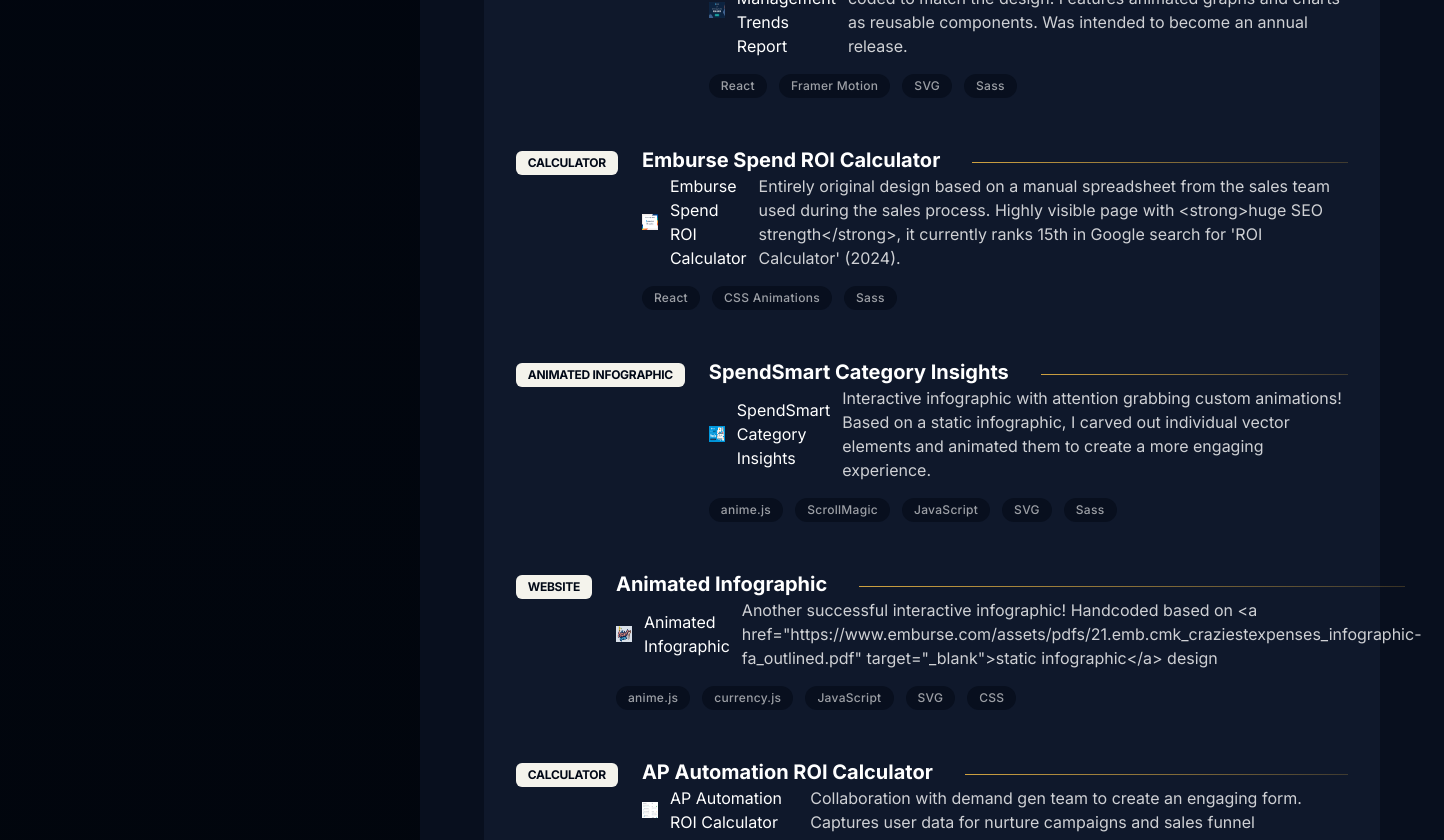
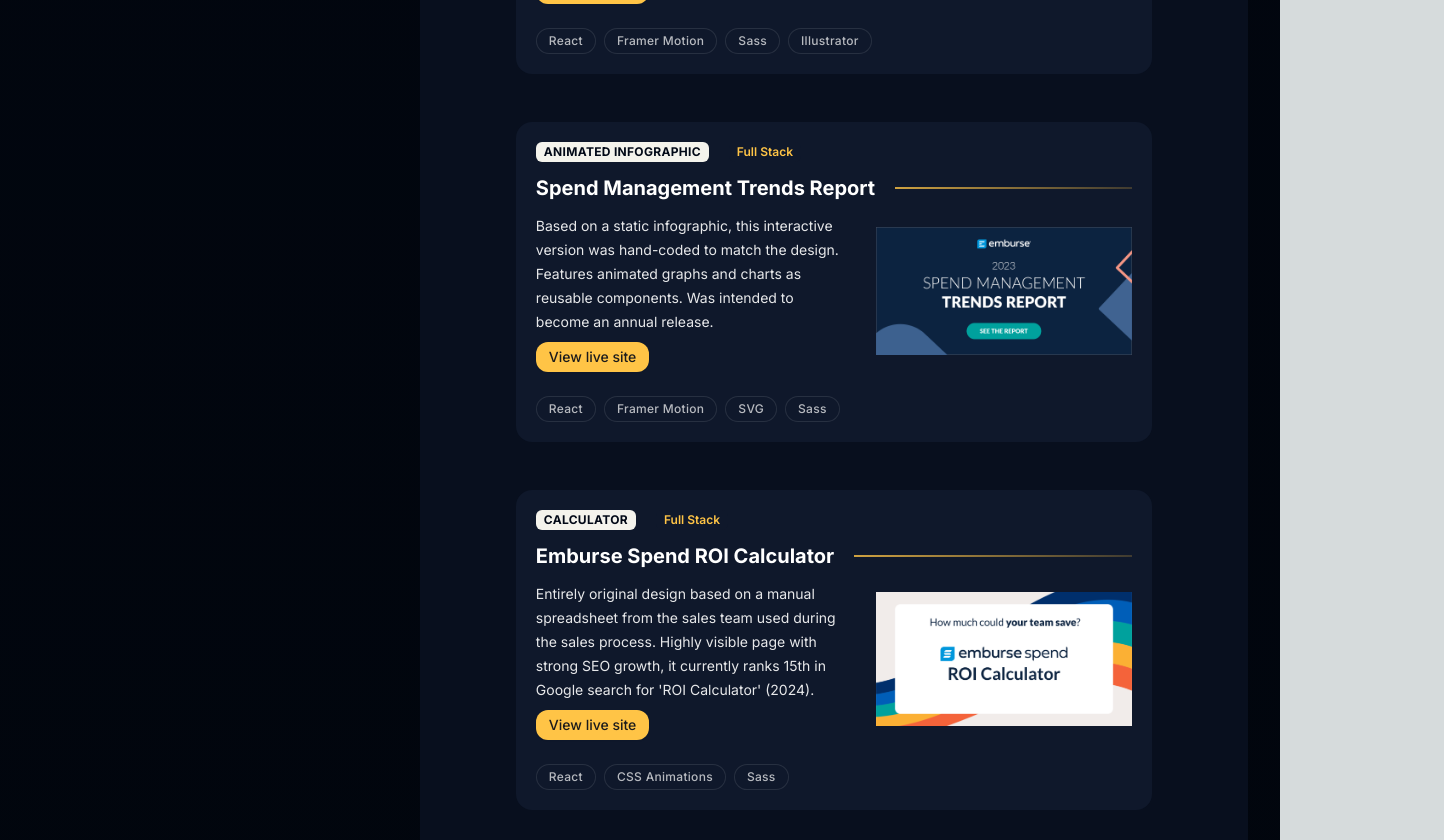
Before and after one commit to weytools/nextfolio-2024, a Next.js app: page / in a window 1280 px wide. Shown: the part 1640-2480 px from the top of the page, 1444 px wide, since content can reach past the window. Built offline with nearby package versions, Linux system fonts and the light colour scheme.

Commit message:
Projects cards mostly complete

```diff
--- a/src/components/AboutBlock.tsx
+++ b/src/components/AboutBlock.tsx
@@ -2,7 +2,7 @@
   return (
     <div className="relative before:block before:absolute before:-inset-px before:bg-fin-blue before:rounded-lg before:accent-background-rotating">
 
-      <div className="border-gray border relative bg-fin-blue p-7 pt-6 rounded-lg flex flex-col gap-2 ">
+      <div className="border-fin-yellow/10 border relative bg-fin-blue p-7 pt-6 rounded-lg flex flex-col gap-2 ">
         {/* <div className="absolute top-2 left-2 z-1 aspect-square w-6 rounded-tl-md border-t border-l border-white/20 " />
         <div className="absolute top-2 right-2 z-1 aspect-square w-6 rounded-tr-md border-t border-r border-white/20 " />
         <div className="absolute bottom-2 left-2 z-1 aspect-square w-6 rounded-bl-md border-b border-l border-white/20 " />
--- a/src/components/ProjectsBlock.tsx
+++ b/src/components/ProjectsBlock.tsx
@@ -3,24 +3,19 @@
 import { FileText } from "lucide-react";
 import Link from "next/link";
 export default function ResumeBlock() {
-
   return (
     // <div className="bg-gray p-8 rounded-lg flex flex-col gap-2">
     // <div className="relative before:block before:absolute before:-inset-px before:bg-lilac before:rounded-lg before:accent-background-rotating">
-    <section className="w-full p-8 pt-7 relative rounded-lg  bg-fin-blue-light">
-
+    <section className="relative w-full rounded-lg p-8 pt-7">
       <div className="space-y-8">
-        <div className="flex justify-between items-baseline">
+        <div className="flex items-baseline justify-between">
           <h2 className="mb-4 text-3xl font-bold">Projects</h2>
         </div>
-        <div className="gap-y-12 flex flex-col">
-          {projects.map(e => <ProjectCard key={e.title} {...e} />)}
+        <div className="flex flex-col gap-y-12">
+          {projects.map((e) => (
+            <ProjectCard key={e.title} {...e} />
+          ))}
         </div>
-      </div>
-      <div className="mt-16 text-center">
-        <Link href="/Resume-Isaac-Weymouth.pdf" target="_blank" className="text-fin-dark-blue bg-fin-cream hover:brightness-125 transition-all inline-block py-2 px-4 rounded-2xl text-lg font-semibold">
-          <FileText className="inline align-top mr-1" /> Full Resume</Link>
-
       </div>
     </section>
     // </div>
@@ -30,19 +25,72 @@
 
 function ProjectCard(props: ProjectInfo) {
   return (
-    <>
-      <div className="flex flex-row gap-6 items-baseline">
-        <div className="bg-fin-cream  text-fin-dark-blue px-3 py-1 rounded-md text-xs font-bold inline uppercase tracking-tight min-w-max">{props.subtitle}</div>
-        <div className="flex flex-col grow">
-          <h3 className=" text-xl font-bold flex">{props.title}<div className="block bg-gradient-to-l from-fin-yellow/20 via-fin-yellow/50 to-fin-yellow/80 flex-grow h-px w-auto mt-4 ml-8" /></h3>
-          <p className={`inline-flex text-white/80 gap-x-3 items-center`}>
-            <img className='w-4 h-4 inline' alt={`${props.imageAlt} logo`} src={props.image} /><span className="text-white">{props.title}</span> <span>{props.description}</span></p>
-          <ul className='flex flex-wrap flex-row gap-x-3 gap-y-2 mt-4'>
-            {props.footer.map((r, i) => <li key={i} className="bg-fin-blue text-white/60 text-xs font-medium tracking-wide rounded-2xl py-1 px-3">{r}</li>)}
-          </ul>
+    <div className="group relative flex flex-col gap-6 rounded-2xl bg-fin-blue-light md:flex-row">
+      {/* Content */}
+      <div className="flex flex-1 flex-col gap-2 p-5">
+        <div className="mb-1 flex items-center gap-3">
+          <span className="min-w-max rounded-md bg-fin-cream px-2 py-0.5 text-xs font-bold uppercase tracking-wide text-fin-dark-blue">
+            {props.subtitle}
+          </span>
+          <span className="ml-2 rounded-md bg-fin-blue-light px-2 py-0.5 text-xs font-semibold text-fin-yellow">
+            Full Stack
+          </span>
         </div>
+        <h3 className="flex items-center gap-2 text-xl font-bold text-white">
+          {props.title}
+          <span className="ml-3 h-0.5 flex-1 bg-gradient-to-l from-fin-yellow/20 via-fin-yellow/50 to-fin-yellow/80" />
+        </h3>
+
+        <div className="flex flex-row gap-8">
+          <div>
+            <div className="prose prose-sm prose-invert mb-2 mt-1 max-w-none text-white/90">
+              {props.description}
+            </div>
+            <div className="mt-2 flex flex-wrap gap-2">
+              {props.buttons.map((btn, i) =>
+                btn.ref ? (
+                  <a
+                    key={i}
+                    href={btn.ref}
+                    target="_blank"
+                    rel="noopener noreferrer"
+                    className={`inline-flex items-center gap-2 rounded-xl border border-fin-yellow/30 bg-fin-yellow px-3 py-1 text-sm font-medium text-fin-dark-blue/90 shadow-sm transition-all hover:bg-fin-yellow/90 hover:text-fin-dark-blue ${btn.isSource ? "ring-2 ring-fin-yellow/60 ring-offset-2" : ""}`}
+                    dangerouslySetInnerHTML={{ __html: btn.label }}
+                  />
+                ) : null,
+              )}
+            </div>
+          </div>
+          <img
+            src={props.image}
+            alt={props.imageAlt}
+            className="h-full w-full object-contain md:w-64"
+            loading="lazy"
+          />
+        </div>
+
+        <ul className="mt-4 flex flex-wrap gap-2">
+          {props.footer.map((tech, i) => (
+            <li
+              key={i}
+              className="rounded-2xl border border-white/10 bg-fin-blue-light px-3 py-1 text-xs font-medium tracking-wide text-white/70"
+            >
+              {tech}
+            </li>
+          ))}
+        </ul>
       </div>
-
-    </>
-  )
+    </div>
+  );
 }
+// <div className="flex flex-row gap-6 items-baseline">
+//   <div className="bg-fin-cream  text-fin-dark-blue px-3 py-1 rounded-md text-xs font-bold inline uppercase tracking-tight min-w-max">{props.subtitle}</div>
+//   <div className="flex flex-col grow">
+//     <h3 className=" text-xl font-bold flex">{props.title}<div className="block bg-gradient-to-l from-fin-yellow/20 via-fin-yellow/50 to-fin-yellow/80 flex-grow h-px w-auto mt-4 ml-8" /></h3>
+//     <p className={`inline-flex text-white/80 gap-x-3 items-center`}>
+//       <img className='w-4 h-4 inline' alt={`${props.imageAlt} logo`} src={props.image} /><span className="text-white">{props.title}</span> <span>{props.description}</span></p>
+//     <ul className='flex flex-wrap flex-row gap-x-3 gap-y-2 mt-4'>
+//       {props.footer.map((r, i) => <li key={i} className="bg-fin-blue text-white/60 text-xs font-medium tracking-wide rounded-2xl py-1 px-3">{r}</li>)}
+//     </ul>
+//   </div>
+// </div>
--- a/src/components/ResumeBlock.tsx
+++ b/src/components/ResumeBlock.tsx
@@ -7,7 +7,7 @@
   return (
     // <div className="bg-gray p-8 rounded-lg flex flex-col gap-2">
     // <div className="relative before:block before:absolute before:-inset-px before:bg-lilac before:rounded-lg before:accent-background-rotating">
-    <section className="w-full p-8 pt-7 relative rounded-lg  bg-fin-blue-light">
+    <section className="w-full p-8 pt-7 relative rounded-lg  bg-fin-blue">
 
       <div className="space-y-8">
         <div className="flex justify-between items-baseline">
@@ -49,7 +49,7 @@
           <p className={`inline-flex text-white/80 gap-x-3 items-center`}>
             <img className='w-4 h-4 inline' alt={`${company} logo`} src={icon} /><span className="text-white">{company}</span> <span>{location}</span></p>
           <ul className='flex flex-wrap flex-row gap-x-3 gap-y-2 mt-4'>
-            {techs.map((r, i) => <li key={i} className="bg-fin-blue text-white/60 text-xs font-medium tracking-wide rounded-2xl py-1 px-3">{r}</li>)}
+            {techs.map((r, i) => <li key={i} className="bg-fin-blue-light text-white/60 text-xs font-medium tracking-wide rounded-2xl py-1 px-3">{r}</li>)}
           </ul>
         </div>
       </div>
--- a/src/data/projects.ts
+++ b/src/data/projects.ts
@@ -17,10 +17,10 @@
         "image": "/projects/spend-op-preview.jpg",
         "imageAlt": "project screenshot",
         "subtitle": "Interactive Quiz",
-        "description": "React quiz that asseses your companies current expense management automation. Fully animated, featuring easter egg interactions to encourage longer engagement. Collaborated on design with internal graphics department. <br> <em>Bypass the initial form with <a href=\"https://spend-op-grader.vercel.app/#/questions/expense/data/0\" target=\"_blank\">this direct link.</a></em>",
+        "description": "React quiz that asseses your companies current expense management automation. Fully animated, featuring easter egg interactions to encourage longer engagement. Collaborated on design with internal graphics department. ",
         "buttons": [
             {
-                "label": "<i class=\"fas fa-globe mr-2\"></i>View site",
+                "label": "View live site",
                 "ref": "https://spend-op-grader.vercel.app/"
             }
 
@@ -35,7 +35,7 @@
         "description": "Based on a static infographic, this interactive version was hand-coded to match the design. Features animated graphs and charts as reusable components. Was intended to become an annual release.",
         "buttons": [
             {
-                "label": "<i class=\"fas fa-globe mr-2\"></i>View site",
+                "label": "View live site",
                 "ref": "https://www.emburse.com/insights/2023-spend-management-trends-report"
             }
 
@@ -47,10 +47,10 @@
         "image": "/projects/spend-roi.png",
         "imageAlt": "project screenshot",
         "subtitle": "Calculator",
-        "description": "Entirely original design based on a manual spreadsheet from the sales team used during the sales process. Highly visible page with <strong>huge SEO strength</strong>, it currently ranks 15th in Google search for 'ROI Calculator' (2024).",
+        "description": "Entirely original design based on a manual spreadsheet from the sales team used during the sales process. Highly visible page with strong SEO growth, it currently ranks 15th in Google search for 'ROI Calculator' (2024).",
         "buttons": [
             {
-                "label": "<i class=\"fas fa-globe mr-2\"></i>View site",
+                "label": "View live site",
                 "ref": "https://www.emburse.com/products/spend/return-on-investment-calculator"
             }
 
@@ -65,7 +65,7 @@
         "description": "Interactive infographic with attention grabbing custom animations! Based on a static infographic, I carved out individual vector elements and animated them to create a more engaging experience.",
         "buttons": [
             {
-                "label": "<i class=\"fas fa-globe mr-2\"></i>View site",
+                "label": "View live site",
                 "ref": "https://www.emburse.com/learn/spendsmart-2022"
             }
 
@@ -78,14 +78,14 @@
         "image": "/projects/craziest.png",
         "imageAlt": "project screenshot",
         "subtitle": "Website",
-        "description": "Another successful interactive infographic! \nHandcoded based on <a href=\"https://www.emburse.com/assets/pdfs/21.emb.cmk_craziestexpenses_infographic-fa_outlined.pdf\" target=\"_blank\">static infographic</a> design",
+        "description": "Another successful interactive infographic! Handcoded based on static infographic design",
         "buttons": [
             {
-                "label": "<i class=\"fas fa-globe mr-2\"></i>View site",
+                "label": "View live site",
                 "ref": "https://www.emburse.com/learn/craziest-expenses-2021"
             },
             {
-                "label": "<i class=\"fab fa-github mr-2\"></i>Source code",
+                "label": "Source code",
                 "ref": "https://github.com/weytools/Craziest-Expenses-2021",
                 "isSource": true
             }
@@ -93,67 +93,67 @@
         ],
         "footer": ['anime.js', 'currency.js', 'JavaScript', 'SVG', 'CSS']
     },
-    {
-        "title": "AP Automation ROI Calculator",
-        "image": "/projects/ap-roi-calc.png",
-        "imageAlt": "project screenshot",
-        "subtitle": "Calculator",
-        "description": "Collaboration with demand gen team to create an engaging form. Captures user data for nurture campaigns and sales funnel",
-        "buttons": [
-            {
-                "label": "<i class=\"fas fa-globe mr-2\"></i>View site",
-                "ref": "https://www.emburse.com/solutions/ap-roi-calculator"
-            },
-            {
-                "label": "<i class=\"fab fa-github mr-2\"></i>Source code",
-                "ref": "https://github.com/weytools/ROI-Calculator",
-                "isSource": true
-            }
+    // {
+    //     "title": "AP Automation ROI Calculator",
+    //     "image": "/projects/ap-roi-calc.png",
+    //     "imageAlt": "project screenshot",
+    //     "subtitle": "Calculator",
+    //     "description": "Collaboration with demand gen team to create an engaging form. Captures user data for nurture campaigns and sales funnel",
+    //     "buttons": [
+    //         {
+    //             "label": "View live site",
+    //             "ref": "https://www.emburse.com/solutions/ap-roi-calculator"
+    //         },
+    //         {
+    //             "label": "Source code",
+    //             "ref": "https://github.com/weytools/ROI-Calculator",
+    //             "isSource": true
+    //         }
 
-        ],
-        "footer": ['jQuery', 'Marketo', 'CSS']
-    },
-    {
-        "title": "Cat Simulator",
-        "image": "images/react-v2-small.png",
-        "imageAlt": "project screenshot",
-        "subtitle": "React App",
-        "description": "Randomly generated cats with depleting needs and button interactions!",
-        "buttons": [
-            {
-                "label": "<i class=\"fas fa-globe mr-2\"></i>Launch app",
-                "ref": "./react.html"
-            },
-            {
-                "label": "<i class=\"fab fa-github mr-2\"></i>Source code",
-                "ref": "https://github.com/weytools/react-cat-sim",
-                "isSource": true
-            }
+    //     ],
+    //     "footer": ['jQuery', 'Marketo', 'CSS']
+    // },
+    // {
+    //     "title": "Cat Simulator",
+    //     "image": "images/react-v2-small.png",
+    //     "imageAlt": "project screenshot",
+    //     "subtitle": "React App",
+    //     "description": "Randomly generated cats with depleting needs and button interactions!",
+    //     "buttons": [
+    //         {
+    //             "label": "Launch app",
+    //             "ref": "./react.html"
+    //         },
+    //         {
+    //             "label": "Source code",
+    //             "ref": "https://github.com/weytools/react-cat-sim",
+    //             "isSource": true
+    //         }
 
-        ],
-        "footer": ['React', 'JSX', 'API', 'Boostrap', 'Sass']
-    },
-    {
-        "title": "ROI Calculator",
-        "image": "/projects/roi-calc.png",
-        "imageAlt": "project screenshot",
-        "subtitle": "Website",
-        "description": "Collaboration with demand gen team to create an engaging form with high fill rates. Captures user data for nurture campaigns and sales funnel",
-        "buttons": [
-            {
-                "label": "<i class=\"fas fa-globe mr-2\"></i>View site",
-                "ref": "https://www.emburse.com/solutions/roi-calculator"
-            },
-            {
-                "label": "<i class=\"fab fa-github mr-2\"></i>Source code",
-                "ref": "https://github.com/weytools/ROI-Calculator",
-                "isSource": true
-            }
+    //     ],
+    //     "footer": ['React', 'JSX', 'API', 'Boostrap', 'Sass']
+    // },
+    // {
+    //     "title": "ROI Calculator",
+    //     "image": "/projects/roi-calc.png",
+    //     "imageAlt": "project screenshot",
+    //     "subtitle": "Website",
+    //     "description": "Collaboration with demand gen team to create an engaging form with high fill rates. Captures user data for nurture campaigns and sales funnel",
+    //     "buttons": [
+    //         {
+    //             "label": "View live site",
+    //             "ref": "https://www.emburse.com/solutions/roi-calculator"
+    //         },
+    //         {
+    //             "label": "Source code",
+    //             "ref": "https://github.com/weytools/ROI-Calculator",
+    //             "isSource": true
+    //         }
 
-        ],
-        "footer": ['jQuery', 'Marketo', 'API', 'CSS'],
-        "isDisabled": true
-    },
+    //     ],
+    //     "footer": ['jQuery', 'Marketo', 'API', 'CSS'],
+    //     "isDisabled": true
+    // },
     {
         "title": "Product Database & UI",
         "image": "images/blits/cover-pic.jpg",
@@ -162,12 +162,7 @@
         "description": "Normalized database and GUI, replacing handwritten audit system in a manufacturing plant! \nIncludes extra tools and custom calculators.",
         "buttons": [
             {
-                "isModal": true,
-                "modalTarget": "#blitsModal",
-                "label": "<i class=\"fas fa-images mr-2\"></i>Image Gallery"
-            },
-            {
-                "label": "<i class=\"fas fa-video mr-2\"></i>Training Video",
+                "label": "Training Video",
                 "ref": "https://youtu.be/7Pq6wX2p1J8",
                 "isSource": false
             }
@@ -175,27 +170,27 @@
         ],
         "footer": ['WinForms', 'VB', 'SQL', 'WinAPI', 'Batch']
     },
-    {
-        "title": "Packing Slip Barcoder",
-        "image": "images/barcoder-black.jpg",
-        "imageAlt": "project screenshot",
-        "subtitle": " Desktop App",
-        "description": "Lightweight utility for barcoding user input into an existing PDF",
-        "buttons": [
-            {
-                "isModal": true,
-                "modalTarget": "#barcoderModal",
-                "label": "<i class=\"fas fa-images mr-2\"></i>Image Gallery"
-            },
-            {
-                "label": "<i class=\"fab fa-github mr-2\"></i>Source code",
-                "ref": "https://github.com/weytools/Lane-Pack-Barcoder",
-                "isSource": true
-            }
+    // {
+    //     "title": "Packing Slip Barcoder",
+    //     "image": "images/barcoder-black.jpg",
+    //     "imageAlt": "project screenshot",
+    //     "subtitle": " Desktop App",
+    //     "description": "Lightweight utility for barcoding user input into an existing PDF",
+    //     "buttons": [
+    //         {
+    //             "isModal": true,
+    //             "modalTarget": "#barcoderModal",
+    //             "label": "</i>Image Gallery"
+    //         },
+    //         {
+    //             "label": "Source code",
+    //             "ref": "https://github.com/weytools/Lane-Pack-Barcoder",
+    //             "isSource": true
+    //         }
 
-        ],
-        "footer": ['.NET', 'C#', 'WPF', 'XAML', 'iText Library']
-    },
+    //     ],
+    //     "footer": ['.NET', 'C#', 'WPF', 'XAML', 'iText Library']
+    // },
     // {
     //     "title": "Urban Leaf",
     //     "image": "images/urban-leaf.png",
@@ -204,7 +199,7 @@
     //     "description": "Company site with full e-commerce functionality!",
     //     "buttons": [
     //         {
-    //             "label": "<i class=\"fas fa-globe mr-2\"></i>View site",
+    //             "label": "View live site",
     //             "ref": "https://urbanleafmaine.com/"
     //         },
     //         {
```
Also changed, not shown: src/components/NavBlock.tsx (+9 -6 lines), src/styles/globals.css (+6 -5 lines).
